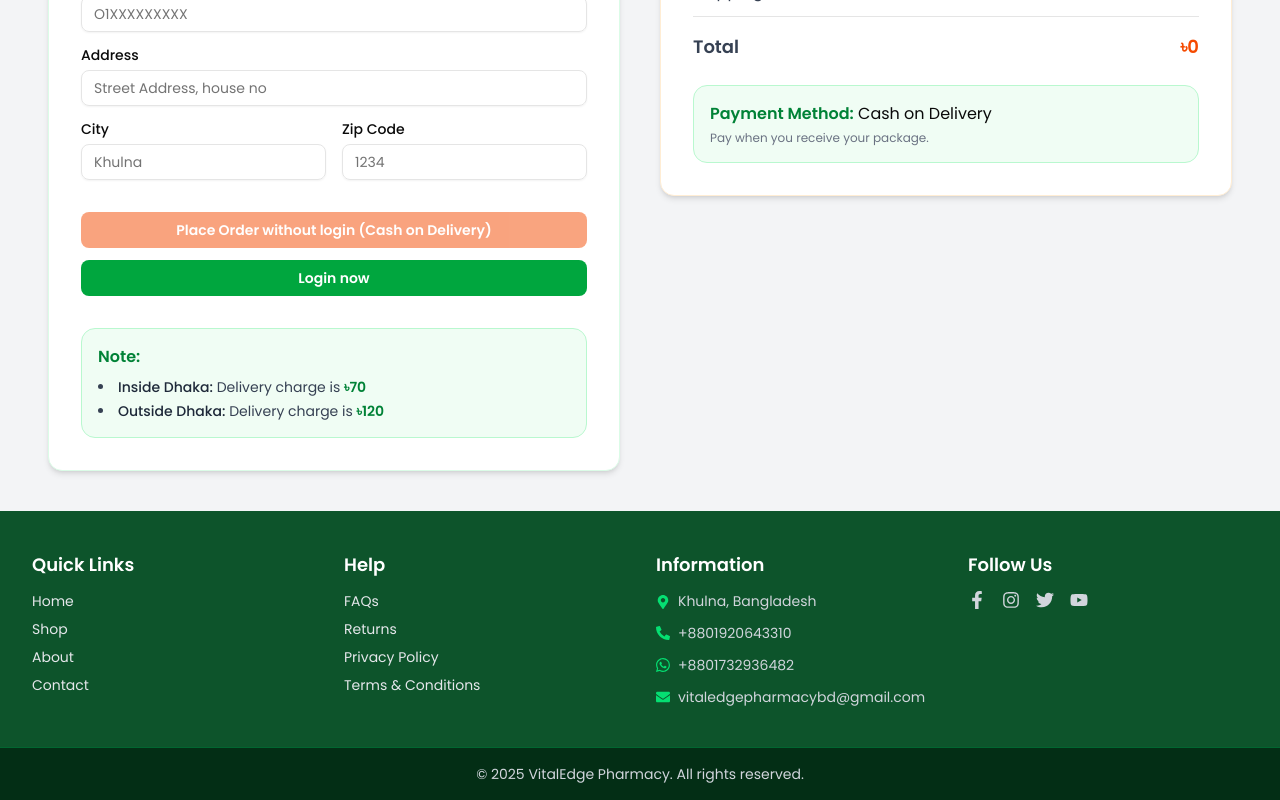
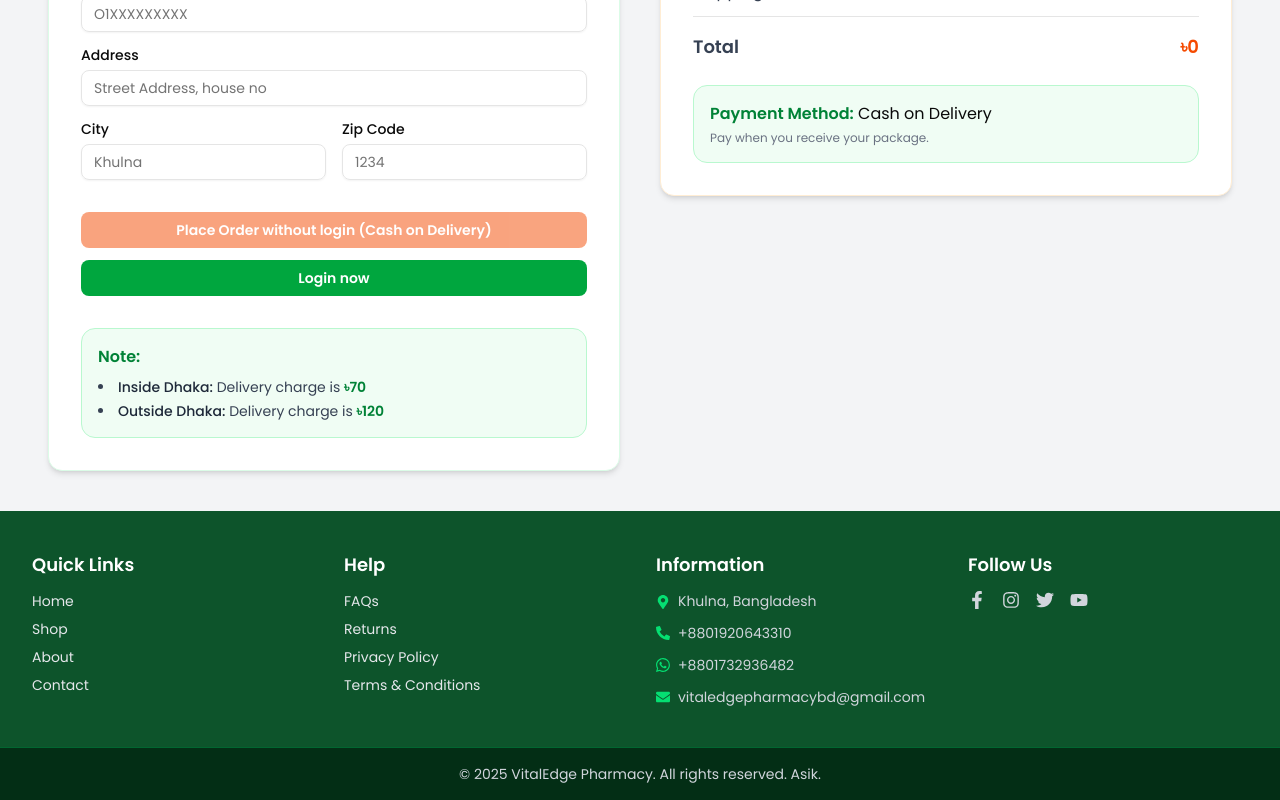
Before and after one commit to Md-Asikuzzaman/heal-point, a Next.js app: page /checkout in a window 1280 px wide. Shown: the part 333-1133 px from the top of the page. Built offline with nearby package versions, Linux system fonts and the light colour scheme; no server answers.

Commit message:
deploy: *

```diff
--- a/components/layout/Footer.tsx
+++ b/components/layout/Footer.tsx
@@ -111,7 +111,7 @@ const Footer = () => {
       {/* Copyright */}
       <div className="bg-green-950 text-center py-4 text-sm text-gray-300 border-t border-green-800">
         &copy; {new Date().getFullYear()} VitalEdge Pharmacy. All rights
-        reserved.
+        reserved. Asik.
       </div>
     </footer>
   );
```
